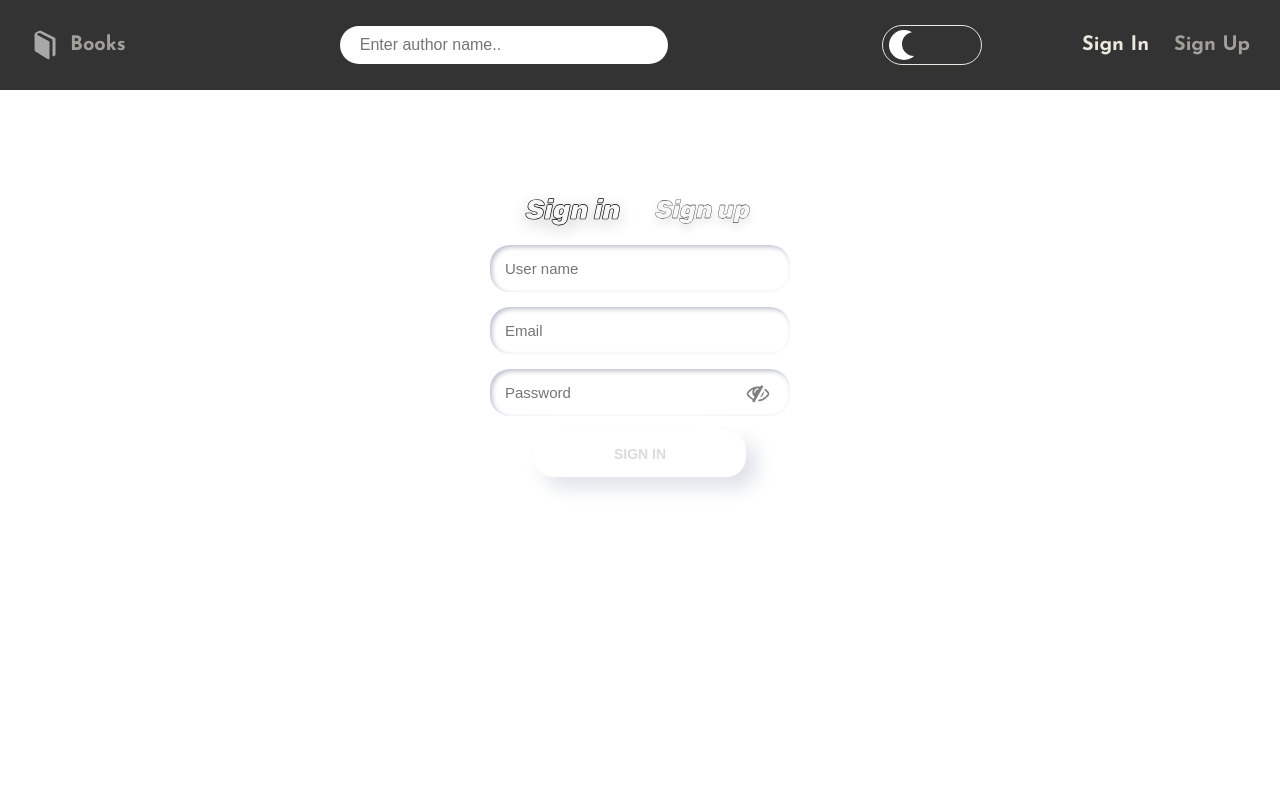
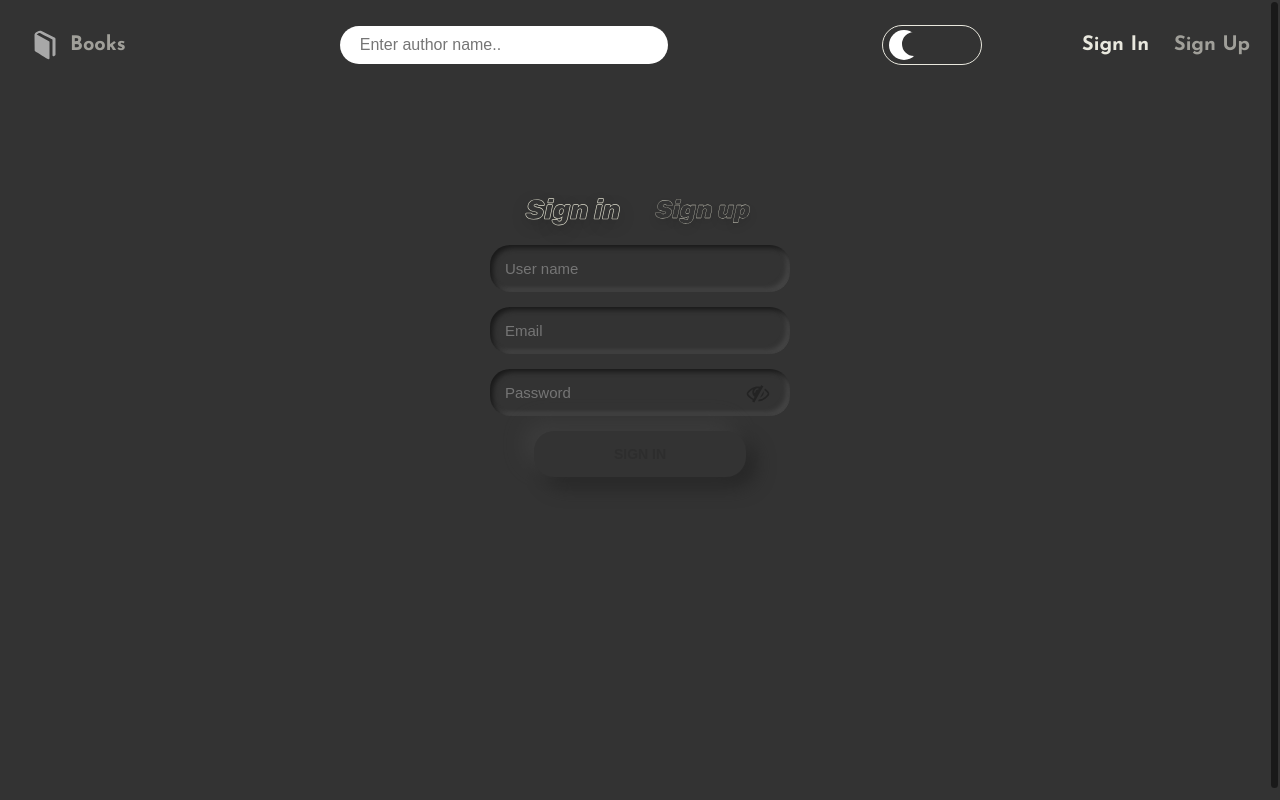
Before and after one commit to LukashevychAndrii/library, a React (Create React App) app: page /library/sign-in in a window 1280 px wide. Built offline with nearby package versions, Linux system fonts and the light colour scheme; no server answers.

Commit message:
add auth form styles

```diff
--- a/src/components/Auth/Form.module.scss
+++ b/src/components/Auth/Form.module.scss
@@ -1,7 +1,6 @@
 .form {
   max-width: 40rem;
   margin: 0 auto;
-  margin-top: 5rem;
   padding: 5rem;
   display: flex;
   flex-direction: column;
@@ -10,23 +9,20 @@
   @media screen and (max-width: 600px) {
     // margin: 0;
   }
+  &__wrapper {
+    width: 100vw;
+    height: 90vh;
+    padding-top: 5rem;
+  }
   &__links {
     display: flex;
     justify-content: space-evenly;
     & a {
-      color: var(--color-white-dark);
+      color: inherit;
       text-decoration: none;
       font-weight: 800;
       font-size: 2.5rem;
-      -webkit-text-stroke: 0.3px black;
-      text-shadow: 0 0.5rem 1rem rgba($color: #000000, $alpha: 0.1);
       transition: all 1s;
-      &.active {
-        -webkit-text-stroke: 0.6px black;
-        text-shadow: 0 0.5rem 1.5rem rgba($color: #000000, $alpha: 0.2);
-        display: block;
-        transform: scale(1.1);
-      }
     }
   }
   input {
@@ -37,17 +33,6 @@
     // margin-bottom: 2rem;
     background-color: transparent;
     width: 100%;
-
-    box-shadow: inset 2px 2px 5px var(--color-grey-light),
-      inset -5px -5px 10px var(--color-white);
-    border-radius: 2rem;
-    transition: all 0.2s;
-
-    &:focus {
-      outline: 0;
-      box-shadow: inset 1px 1px 2.5px var(--color-grey-light),
-        inset -2.5px -2.5px 5px var(--color-white);
-    }
   }
 
   &__btn {
@@ -60,28 +45,6 @@
     font-weight: 600;
     display: block;
     margin: 0 auto;
-
-    box-shadow: -1rem -1rem 2rem var(--color-white),
-      1rem 1rem 2rem var(--color-grey-light);
-    transition: all 0.2s;
-    cursor: pointer;
-
-    &:hover {
-      box-shadow: -0.3rem -0.3rem 0.5rem var(--color-white),
-        0.3rem 0.3rem 0.5rem var(--color-grey-light);
-    }
-    &:active {
-      box-shadow: inset 1px 1px 2.5px var(--color-grey-light),
-        inset -1px -1px 2.5px var(--color-white);
-    }
-    &:disabled {
-      opacity: 0.5;
-      cursor: not-allowed;
-      &:hover {
-        box-shadow: -1rem -1rem 2rem var(--color-white),
-          1rem 1rem 2rem var(--color-grey-light);
-      }
-    }
   }
 
   &__error {
@@ -97,7 +60,7 @@
   &__eye-slash,
   &__eye {
     width: 2.3rem;
-    opacity: 0.5;
+    opacity: 0.3;
     position: absolute;
     top: 50%;
     right: 3%;
@@ -110,3 +73,110 @@
     }
   }
 }
+
+[theme-form="light"] {
+  background-color: var(--color-theme-light);
+  color: var(--color-theme-light);
+}
+[theme-form="dark"] {
+  background-color: var(--color-theme-dark);
+  color: var(--color-theme-light);
+}
+[theme-form-input="light"] {
+  box-shadow: inset 2px 2px 5px var(--color-grey-light),
+    inset -4px -4px 4px var(--color-theme-form-light);
+  border-radius: 2rem;
+  transition: all 0.2s;
+  color: var(--color-theme-form-dark);
+
+  &:focus {
+    outline: 0;
+    box-shadow: inset 1px 1px 2.5px var(--color-grey-light),
+      inset -2.5px -2.5px 5px var(--color-theme-form-light);
+  }
+}
+
+[theme-form-input="dark"] {
+  box-shadow: inset 3px 3px 5px var(--color-theme-form-dark),
+    inset -4px -4px 4px var(--color-item-theme-dark);
+  border-radius: 2rem;
+  transition: all 0.2s;
+  color: var(--color-theme-form-light);
+
+  &:focus {
+    outline: 0;
+    box-shadow: inset 1.5px 1.5px 3px var(--color-theme-form-dark),
+      inset -2.5px -2.5px 5px var(--color-item-theme-dark);
+  }
+}
+
+[theme-form-sign-in="light"] {
+  box-shadow: -1rem -1rem 2rem var(--color-theme-form-light),
+    1rem 1rem 2rem var(--color-grey-light);
+  transition: all 0.2s;
+  cursor: pointer;
+
+  &:hover {
+    box-shadow: -0.3rem -0.3rem 0.5rem var(--color-theme-form-light),
+      0.3rem 0.3rem 0.5rem var(--color-grey-light);
+  }
+  &:active {
+    box-shadow: inset 1px 1px 2.5px var(--color-grey-light),
+      inset -1px -1px 2.5px var(--color-theme-form-light);
+  }
+  &:disabled {
+    opacity: 0.5;
+    cursor: not-allowed;
+    &:hover {
+      box-shadow: -1rem -1rem 2rem var(--color-white),
+        1rem 1rem 2rem var(--color-grey-light);
+    }
+  }
+}
+
+[theme-form-sign-in="dark"] {
+  box-shadow: -1rem -1rem 2rem var(--color-item-theme-dark),
+    1rem 1rem 2rem var(--color-theme-form-dark);
+  transition: all 0.2s;
+  cursor: pointer;
+
+  &:hover {
+    box-shadow: -0.3rem -0.3rem 0.5rem var(--color-item-theme-dark),
+      0.3rem 0.3rem 0.5rem var(--color-theme-form-dark);
+  }
+  &:active {
+    box-shadow: inset 1px 1px 2.5px var(--color-theme-form-dark),
+      inset -1px -1px 2.5px var(--color-item-theme-dark);
+  }
+  &:disabled {
+    opacity: 0.5;
+    cursor: not-allowed;
+    &:hover {
+      box-shadow: -1rem -1rem 2rem var(--color-item-theme-dark),
+        1rem 1rem 2rem var(--color-theme-form-dark);
+    }
+  }
+}
+
+[theme-form-links="light"] {
+  -webkit-text-stroke: 0.3px var(--color-item-theme-dark);
+  text-shadow: 0 0.5rem 1rem rgba($color: #000000, $alpha: 0.1);
+  & .active {
+    -webkit-text-stroke: 0.6px black;
+    text-shadow: 0 0.5rem 1.5rem rgba($color: #000000, $alpha: 0.2);
+    display: block;
+    transform: scale(1.1);
+  }
+}
+
+[theme-form-links="dark"] {
+  -webkit-text-stroke: 0.3px var(--color-item-theme-light);
+  text-shadow: 0 0.5rem 1rem rgba($color: #000000, $alpha: 0.1);
+  color: var(--color-theme-dark);
+  & .active {
+    -webkit-text-stroke: 0.6px var(--color-item-theme-light);
+    text-shadow: 0 0.5rem 1.5rem rgba($color: #000000, $alpha: 0.2);
+    display: block;
+    transform: scale(1.1);
+  }
+}
--- a/src/components/Auth/Form.tsx
+++ b/src/components/Auth/Form.tsx
@@ -4,6 +4,7 @@ import { NavLink } from "react-router-dom";
 
 import { ReactComponent as EyeSlash } from "../../img/SVG/eye-slash.svg";
 import { ReactComponent as Eye } from "../../img/SVG/eye.svg";
+import { useAppSelector } from "../../hooks/redux";
 
 interface props {
   title: string;
@@ -92,14 +93,16 @@ const Form = ({ title, handleClick }: props) => {
         break;
     }
   }
+  const theme = useAppSelector((state) => state.theme.theme);
   return (
+    <div theme-form={theme} className={styles["form__wrapper"]}>
       <form
         className={styles["form"]}
         onSubmit={(e: FormEvent) => {
           e.preventDefault();
         }}
       >
-      <div className={styles["form__links"]}>
+        <div theme-form-links={theme} className={styles["form__links"]}>
           <NavLink
             className={({ isActive }) =>
               isActive ? styles["active"] : undefined
@@ -124,6 +127,7 @@ const Form = ({ title, handleClick }: props) => {
           )}
           <label htmlFor="userName"></label>
           <input
+            theme-form-input={theme}
             type="userName"
             id="userName"
             name="userName"
@@ -140,6 +144,7 @@ const Form = ({ title, handleClick }: props) => {
           )}
           <label htmlFor="email"></label>
           <input
+            theme-form-input={theme}
             type="email"
             id="email"
             name="email"
@@ -157,6 +162,7 @@ const Form = ({ title, handleClick }: props) => {
           <div className={styles["form__element__wrapper"]}>
             <label htmlFor="pass"></label>
             <input
+              theme-form-input={theme}
               type={showPass ? "text" : "password"}
               id="pass"
               name="pass"
@@ -181,6 +187,7 @@ const Form = ({ title, handleClick }: props) => {
         </div>
 
         <button
+          theme-form-sign-in={theme}
           disabled={!formValid}
           className={`${styles["form__element"]} ${styles["form__btn"]}`}
           onClick={() => {
@@ -190,6 +197,7 @@ const Form = ({ title, handleClick }: props) => {
           {title}
         </button>
       </form>
+    </div>
   );
 };
 
--- a/src/index.scss
+++ b/src/index.scss
@@ -27,6 +27,9 @@
   --color-item-theme-dark: #444444;
   --color-item-theme-light: #dddccc;
 
+  --color-theme-form-light: #f7f6ea;
+  --color-theme-form-dark: #1a1a1a;
+
   //-------ALERT-WINDOWS-COLORS-----------
 
   --color-alert-success: rgba(7, 149, 66, 0.6);
```
Lines whose indentation alone changed are shown as unchanged.
